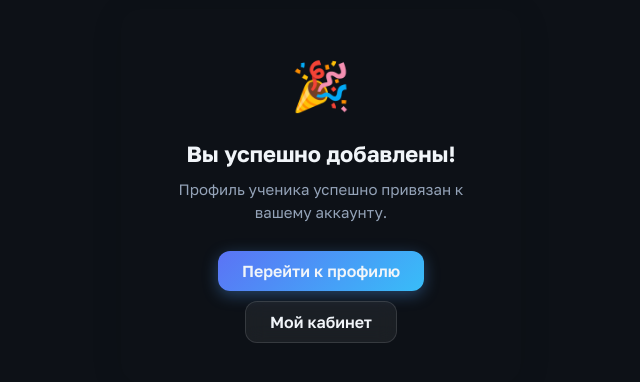
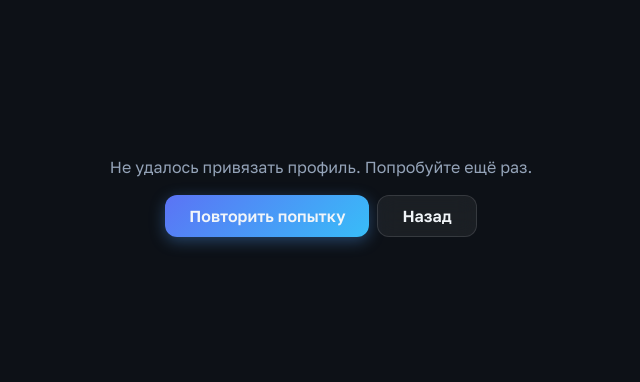
Before and after one commit to sleepe229/TutorLab, a React (Vite) app in the folder frontend/: page /invite/1 in a window 1280 px wide. Shown: the part 204-586 px from the top of the page, without its empty margins (319-959 px from the left). Built offline with nearby package versions, Linux system fonts and the light colour scheme; no server answers; sample sign-in values are in the browser's storage.

Commit message:
fix after review

```diff
--- a/frontend/src/components/invite/InviteHandler.jsx
+++ b/frontend/src/components/invite/InviteHandler.jsx
@@ -7,7 +7,7 @@ import RegistrationChat from '../registration/RegistrationChat';
 function InviteHandler({ studentAccountId }) {
   const { studentId } = useParams();
   const navigate = useNavigate();
-  const [status, setStatus] = useState('idle'); // 'idle' | 'linking' | 'done' | 'already'
+  const [status, setStatus] = useState('idle'); // 'idle' | 'linking' | 'done' | 'already' | 'error'
 
   const doLink = async (token) => {
     setStatus('linking');
@@ -16,8 +16,11 @@ function InviteHandler({ studentAccountId }) {
       localStorage.setItem('linkedStudentId', studentId);
       setStatus('done');
     } catch (err) {
-      // 409 = already linked, treat as success
-      setStatus(err?.response?.status === 409 ? 'already' : 'done');
+      if (err?.response?.status === 409) {
+        setStatus('already');
+      } else {
+        setStatus('error');
+      }
     }
   };
 
@@ -33,6 +36,29 @@ function InviteHandler({ studentAccountId }) {
     return (
       <div style={{ minHeight: '100vh', display: 'flex', alignItems: 'center', justifyContent: 'center', background: 'var(--bg-page)', color: 'var(--text-secondary)' }}>
         Привязываем профиль...
+      </div>
+    );
+  }
+
+  if (status === 'error') {
+    return (
+      <div style={{ minHeight: '100vh', display: 'flex', flexDirection: 'column', alignItems: 'center', justifyContent: 'center', background: 'var(--bg-page)', color: 'var(--text-secondary)' }}>
+        <p style={{ marginBottom: '16px' }}>Не удалось привязать профиль. Попробуйте ещё раз.</p>
+        <div style={{ display: 'flex', gap: '8px' }}>
+          <button
+            type="button"
+            className="btn btn-primary"
+            onClick={() => {
+              const t = localStorage.getItem('studentToken');
+              if (t) doLink(t);
+            }}
+          >
+            Повторить попытку
+          </button>
+          <button type="button" className="btn btn-secondary" onClick={() => navigate('/me')}>
+            Назад
+          </button>
+        </div>
       </div>
     );
   }
--- a/frontend/src/components/live/LiveLessonTeacher.jsx
+++ b/frontend/src/components/live/LiveLessonTeacher.jsx
@@ -468,9 +468,12 @@ function LiveLessonTeacher({ tutorId }) {
   // ── Screen share ──────────────────────────────────────────────────────
   const toggleScreenShare = async () => {
     if (isScreenSharing) {
+      if (screenStreamRef.current) {
+        screenStreamRef.current.getTracks().forEach(t => t.stop());
+        screenStreamRef.current = null;
+      }
       webrtcRef.current?.stopStream();
       webrtcRef.current = null;
-      screenStreamRef.current = null;
       if (localVideoRef.current) localVideoRef.current.srcObject = null;
       setIsScreenSharing(false);
       setIsAudioEnabled(false);
--- a/frontend/src/components/studentdashboard/StudentDashboard.css
+++ b/frontend/src/components/studentdashboard/StudentDashboard.css
@@ -89,6 +89,12 @@
 .sd-live-dismiss { background: none; border: none; cursor: pointer; color: var(--text-secondary); font-size: 16px; padding: 4px 8px; border-radius: 6px; line-height: 1; }
 .sd-live-dismiss:hover { background: var(--bg-hover, rgba(0,0,0,0.06)); color: var(--text-primary); }
 
+/* Nav icon buttons (shared with Home) */
+.nav-icon-btn { position: relative; background: none; border: 1px solid var(--border-color); border-radius: 8px; width: 36px; height: 36px; cursor: pointer; color: var(--text-secondary); display: flex; align-items: center; justify-content: center; transition: all 0.15s; }
+.nav-icon-btn:hover { background: var(--bg-elevated); color: var(--text-primary); border-color: var(--text-secondary); }
+.nav-icon-btn.logout:hover { background: rgba(248,113,113,0.1); color: var(--color-error); border-color: rgba(248,113,113,0.3); }
+.nav-unread-badge { position: absolute; top: -4px; right: -4px; background: #ef4444; color: #fff; font-size: 10px; font-weight: 700; border-radius: 10px; min-width: 16px; height: 16px; display: flex; align-items: center; justify-content: center; padding: 0 3px; line-height: 1; pointer-events: none; }
+
 /* Join button inside lesson card */
 .sd-join-btn { margin-top: 12px; display: inline-block; font-size: 13px; padding: 8px 18px; text-decoration: none; }
 
--- a/frontend/src/hooks/useUnreadCount.js
+++ b/frontend/src/hooks/useUnreadCount.js
@@ -29,7 +29,7 @@ export function useUnreadCount(role, senderId, token) {
     loadCount();
     timerRef.current = setInterval(loadCount, 30000);
     return () => clearInterval(timerRef.current);
-  }, [senderId, role]);
+  }, [senderId, role, token]);
 
   return count;
 }
--- a/frontend/src/services/wsClient.js
+++ b/frontend/src/services/wsClient.js
@@ -24,12 +24,16 @@ export const connectToTutorUpdates = (tutorIds, callbacks = {}) => {
       );
       subscriptions.push(sub);
     });
-  }, () => {});
+  }, (error) => {
+    console.error('Tutor updates WebSocket connection error:', error);
+    callbacks.onError?.(error);
+  });
 
   return {
     disconnect: () => {
       subscriptions.forEach(sub => sub.unsubscribe());
-      if (stompClient?.connected) stompClient.disconnect();
+      stompClient.disconnect();
+      socket.close();
     },
   };
 };
```
Also changed, not shown: 1 other file (tests, documents, lock files or other folders).
